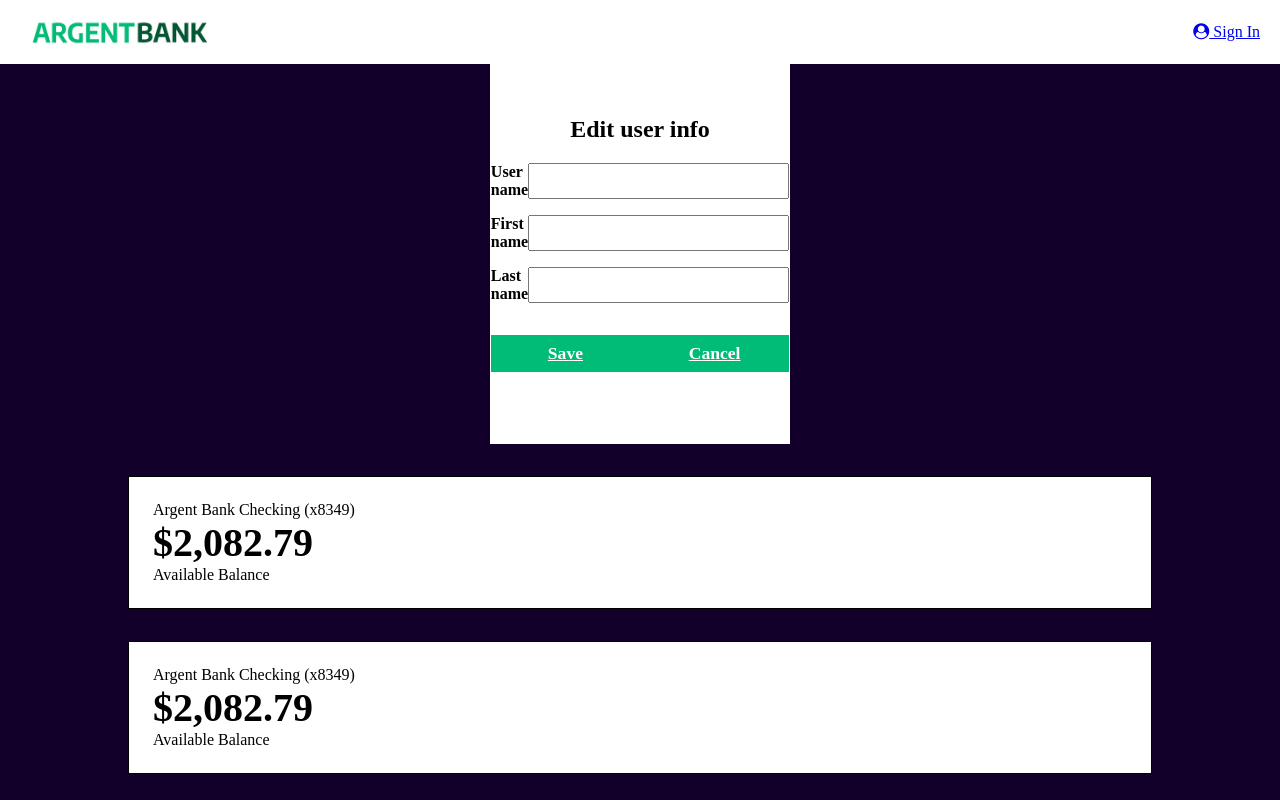
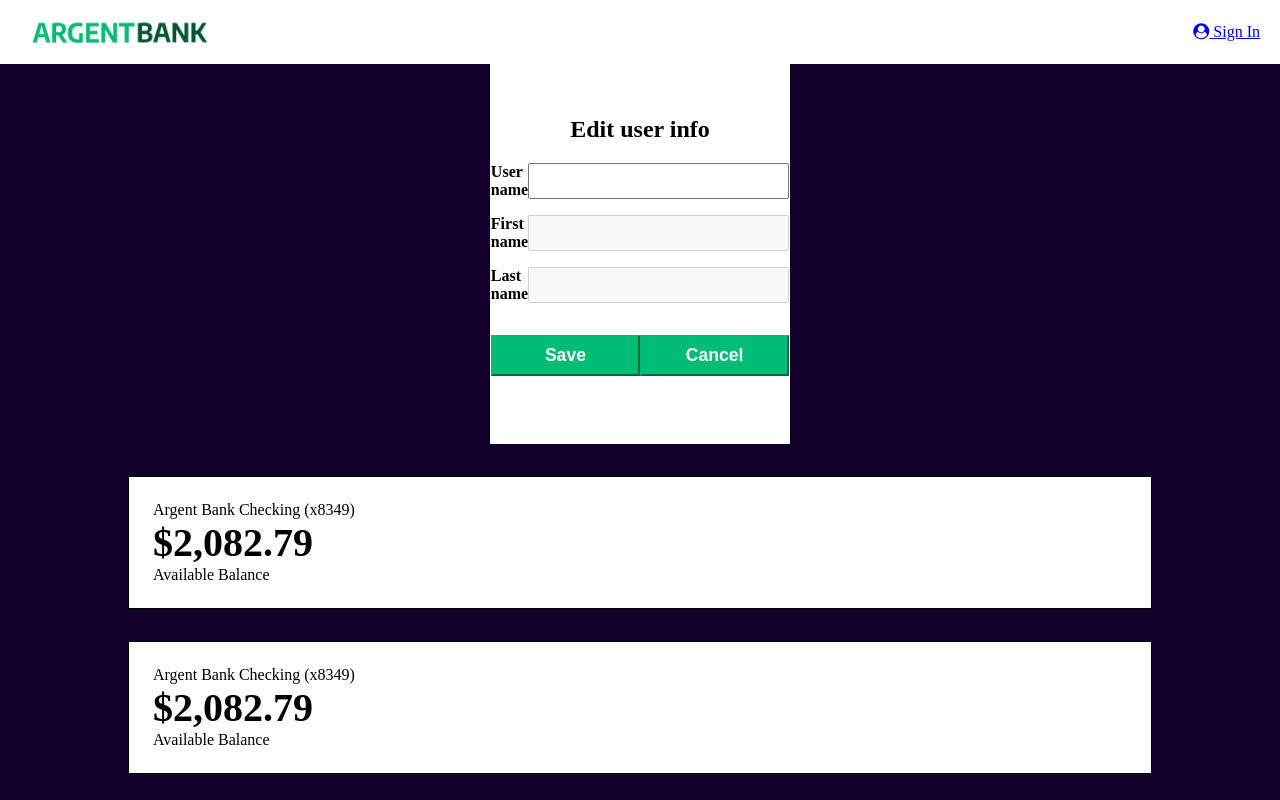
Before and after one commit to KidMaly1/OC-Projet-11-React, a React (Vite) app: page /Edit in a window 1280 px wide. Shown: the top 800 px of the page. Built offline with nearby package versions, Linux system fonts and the light colour scheme.

Commit message:
Edit userName setup 💻⚙️

```diff
--- a/src/Components/Header/Header.jsx
+++ b/src/Components/Header/Header.jsx
@@ -5,7 +5,7 @@
 import { useSelector } from 'react-redux';
 import { useDispatch } from 'react-redux';
 import { useNavigate } from 'react-router-dom';
-/*import { setCredentials } from '../../store/user/authSlice'; */
+
 
 function Header () {
 
--- a/src/Components/SignInForm/SignInForm.jsx
+++ b/src/Components/SignInForm/SignInForm.jsx
@@ -2,7 +2,7 @@
 import { useState } from 'react';
 import { useDispatch, useSelector } from 'react-redux';
 import { useNavigate } from 'react-router-dom';
-import { loginAndFetchProfile } from '../../store/Reducers/userReducer/userActions.js'; // nouvelle action
+import { loginAndFetchProfile } from '../../store/Reducers/userReducer/userActions.js';
 
 function SignInForm() {
   const [email, setEmail] = useState('');
@@ -16,7 +16,7 @@
 
     try {
       await dispatch(loginAndFetchProfile({ email, password }));
-      console.log(`✅ Connexion + chargement profil réussis pour ${email}`);
+      console.log(`✅ Connexion et chargement profil réussis pour ${email}`);
       navigate('/User');
     } catch (error) {
       console.error('Erreur lors de la connexion ou du chargement du profil :', error);
--- a/src/Pages/Edit/Edit.jsx
+++ b/src/Pages/Edit/Edit.jsx
@@ -1,6 +1,26 @@
 import './Edit.css';
+import { useState } from 'react';
+import { useDispatch, useSelector } from 'react-redux';
+import { updateUserName } from '../../store/Reducers/userReducer/userThunks'; // action Redux pour le changement de userName
+
 
 function Edit () {
+
+ const dispatch = useDispatch();
+ const token = useSelector((state) => state.auth.token);
+ const user = useSelector((state) => state.auth.user);
+
+  const [username, setUsername] = useState(user?.userName || '');
+  const [firstName] = useState(user?.firstName || '');
+  const [lastName] = useState(user?.lastName || '');
+
+  const handleSave = (e) => {
+    e.preventDefault();
+    if (username.trim() && token) {
+        dispatch(updateUserName(token, username));
+    }
+    };
+
     return (
         <div className="edit-container">
 
@@ -9,25 +29,25 @@
                 <section className="user-edit-content">
                     <h1>Edit user info</h1>
 
-                <div className="user-edit-form">
+                <form className="user-edit-form">
                     <div className="user-input-wrapper">
                     <label htmlFor="username">User name</label>
-                    <input type="text" id="username" />
+                    <input onChange={(e) => setUsername(e.target.value)} value={username} type="text" id="username" />
                     </div>
                     <div className="user-input-wrapper">
                     <label htmlFor="username">First name</label>
-                    <input type="text" id="firstname" />
+                    <input type="text" id="firstname" value={firstName} disabled />
                     </div>
                     <div className="user-input-wrapper">
                     <label htmlFor="username">Last name</label>
-                    <input type="text" id="lastname" />
+                    <input type="text" id="lastname" value={lastName} disabled />
                     </div>
 
                     <div className="edit-buttons">
-                        <a href="./user.html" className="edit-name-button">Save</a>
-                        <a href="./user.html" className="edit-name-button">Cancel</a>
+                        <button onClick={handleSave} className="edit-name-button">Save</button>
+                        <button onClick={() => setUsername(user?.userName || '')} className="edit-name-button">Cancel</button>
                     </div>
-                </div>
+                </form>
 
                 </section>
 
--- a/src/store/Reducers/userReducer/userActions.js
+++ b/src/store/Reducers/userReducer/userActions.js
@@ -1,4 +1,4 @@
-import { loginUser, fetchUserProfile } from './userApi';
+import { loginUser, fetchUserProfile, updateProfileUserName } from './userApi';
 import { setCredentials } from '../authSlice';
 
 export const loginAndFetchProfile = ({ email, password }) => async (dispatch) => {
--- a/src/store/Reducers/userReducer/userApi.js
+++ b/src/store/Reducers/userReducer/userApi.js
@@ -49,3 +49,30 @@
     return { success: false, error };
   }
 }
+
+export async function updateProfileUserName(token, userName) {
+    try {
+    const response = await fetch('http://localhost:3001/api/v1/user/profile', {
+      method: 'PUT',
+      headers: {
+        'Authorization': `Bearer ${token}`,
+        'Content-Type': 'application/json',
+        },
+      body: JSON.stringify({ userName }),
+    });
+
+    const data = await response.json();
+    console.log('📡 Réponse brute du backend :', data);
+
+      if(response.ok) {
+       return { success: true, data: data.body };
+      } else {
+       console.error('Erreur de mise à jour :', data.message);
+       return { success: false, error: data.message };
+      }
+
+    } catch (error) {
+      console.error('Erreur réseau :', error);
+      return { success: false, error };
+    }
+}
--- /dev/null
+++ b/src/store/Reducers/userReducer/userThunks.js
@@ -0,0 +1,19 @@
+import { updateProfileUserName } from './userApi';
+import { setCredentials } from '../authSlice';
+
+export const updateUserName = (token, userName) => async (dispatch) => {
+  console.log('🚀 Appel de updateUserName avec :', { token, userName });
+    const result = await updateProfileUserName(token, userName);
+    console.log('📦 Résultat de l’API :', result);
+
+
+    if (result.success) {
+    dispatch(setCredentials({
+      token,
+      user: result.data, // données mises à jour
+    }));
+    console.log('✅ Username mis à jour avec succès');
+    } else {
+    console.error('❌ Erreur mise à jour username :', result.error);
+    }
+}
```
